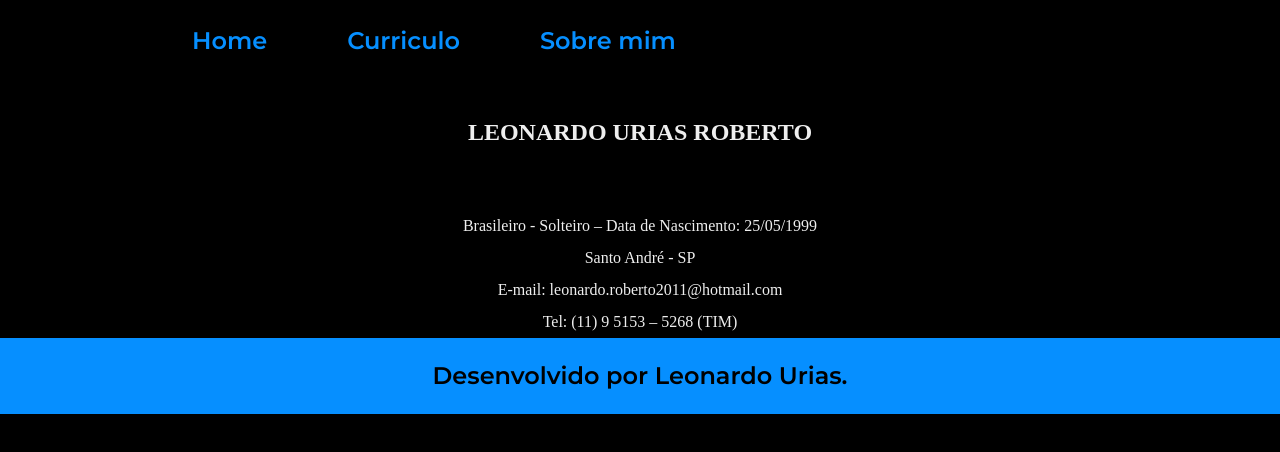
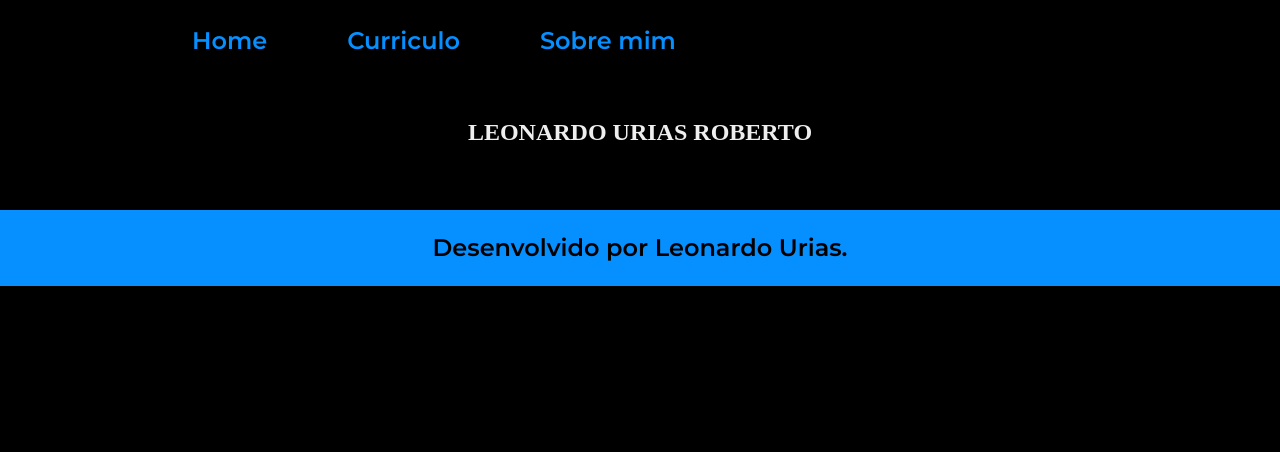
Before and after one commit to uriasss/portifolio, a plain HTML site: page curriculum.html in a window 1280 px wide. Drawn offline with Linux system fonts and the light colour scheme.

Commit message:
curriculum.html

```diff
--- a/curriculum.html
+++ b/curriculum.html
@@ -20,7 +20,6 @@
     <section class="apresentacao__curriculo">
       <h1 class="apresentacao__curriculo__nome">LEONARDO URIAS ROBERTO</h1>
       <p class="apresentacao__curriculo__idade">
-        Brasileiro - Solteiro – Data de Nascimento: 25/05/1999<br>Santo André - SP<br>E-mail: leonardo.roberto2011@hotmail.com<br>Tel: (11) 9 5153 – 5268 (TIM)
       </p>
     </section>
   </main>
```
